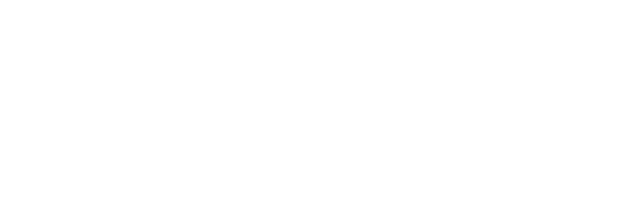
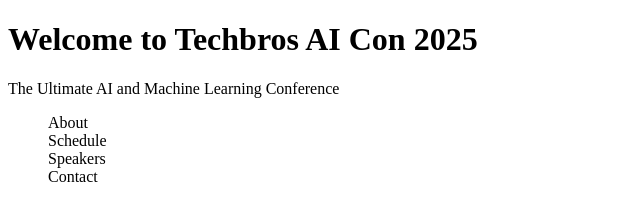
Before and after one commit to Drethetechgeek/event_webpg_v1, a plain HTML site: page index.html in a window 1280 px wide. Shown: the whole page, without its empty margins (0-640 px from the left). Drawn offline with Linux system fonts and the light colour scheme.

Commit message:
add header cls w sub cls add navbar cls with ul

```diff
--- a/index.html
+++ b/index.html
@@ -6,6 +6,19 @@
     <title>Event V1</title>
 </head>
 <body>
+    <div class="header">
+        <h1 class="hdtxt">Welcome to Techbros AI Con 2025</h1>
+        <p1 class="hdtxtsm">The Ultimate AI and Machine Learning Conference  </p1>
+    </div>
+
+    <div class="navbar">
+        <ul style="list-style-type:none;">
+            <li>About</li>
+            <li>Schedule</li>
+            <li>Speakers</li>
+            <li>Contact</li>
+        </ul>
+    </div>
 
 </body>
 </html>
```
